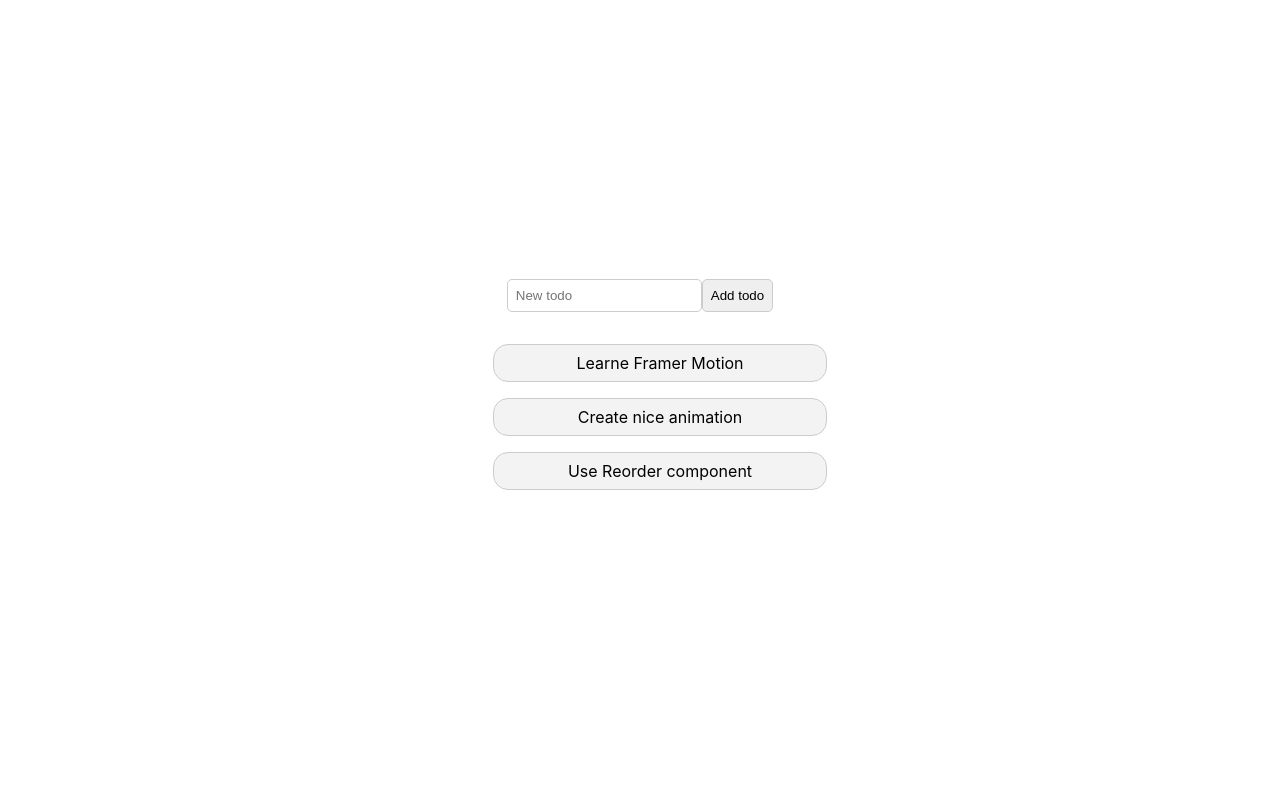
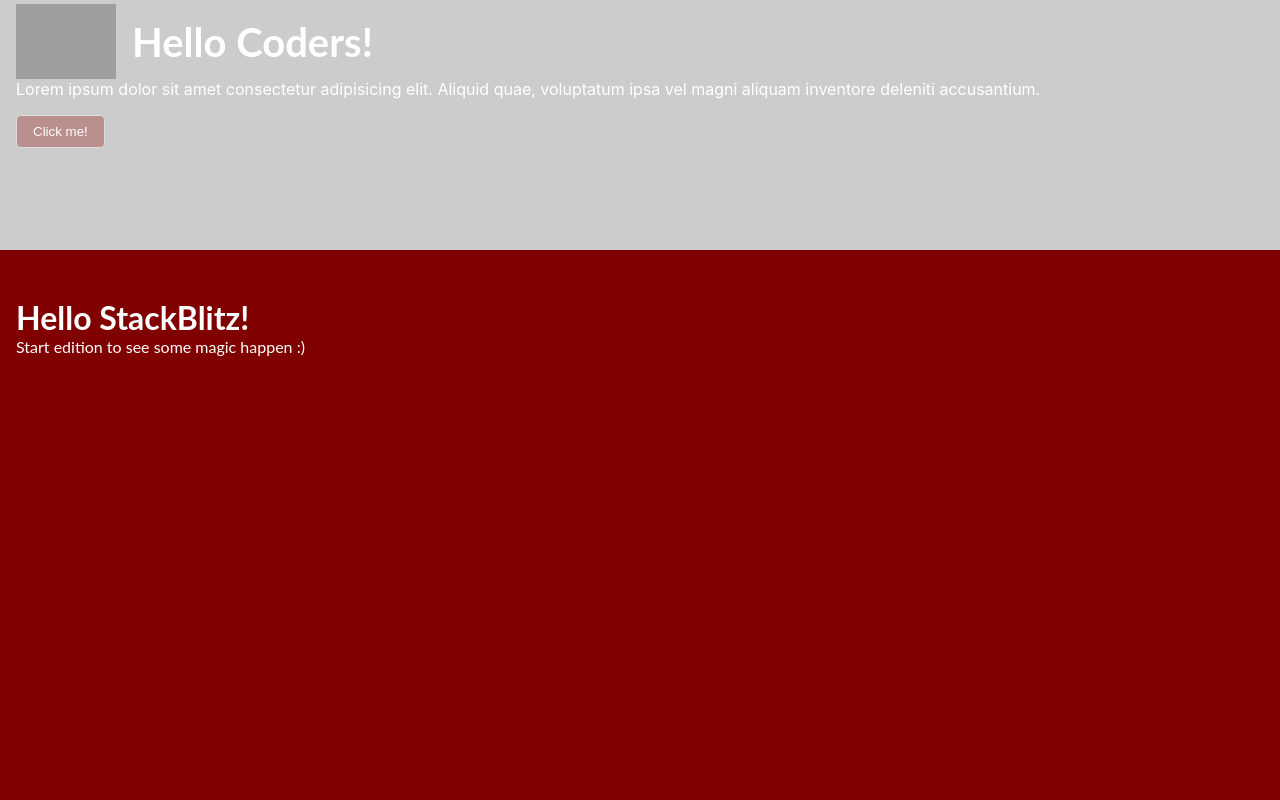
Before and after one commit to Aleksandr-Glebik/react-animation, a React (Create React App) app: page / in a window 1280 px wide. Shown: the top 800 px of the page. Built offline with nearby package versions, Linux system fonts and the light colour scheme; grey boxes are pictures that could not be loaded.

Commit message:
feat: add new markup to create animation for header - MotionValues

```diff
--- a/src/App.css
+++ b/src/App.css
@@ -1,27 +1,40 @@
-.App {
+* {
+  margin: 0;
+  padding: 0;
+  box-sizing: border-box;
+}
+h1,
+h2,
+p {
+  font-family: Lato;
+  margin: 0;
+}
+.flex {
   display: flex;
-  justify-content: center;
+  flex-direction: row;
+  gap: 1rem;
   align-items: center;
-  flex-direction: column;
-  width: 100vw;
+}
+.header {
+  background-color: #ccc;
+  color: white;
+  padding: 0.25rem 1rem;
+  position: sticky;
+  top: 0;
+  width: 100%;
+  overflow: hidden;
+}
+.section {
   height: 100vh;
-  text-align: center;
+  padding: 3rem 1rem;
+  color: white;
 }
-ol {
-  list-style-type: none;
+button {
+  background-color: rosybrown;
+  outline: none;
+  border: 1px solid #ddd;
+  border-radius: 5px;
+  padding: 5px 10px;
+  color: white;
+  cursor: pointer;
 }
-
-li {
-  width: 300px;
-  padding: 0.5rem 1rem;
-  margin: 1rem 0;
-  background-color: rgb(243, 243, 243);
-  border: 1px solid #ccc;
-  border-radius: 15px;
-}
-
-input {
-  padding: 0.5rem;
-  border: 1px solid #ccc;
-  border-radius: 5px;
-}
--- a/src/App.js
+++ b/src/App.js
@@ -1,28 +1,18 @@
 import './App.css'
+import TheHeader from './components/TheHeader'
 
-import { useState } from 'react'
-import { CreateTodo } from './components/CreateTodo'
-import { Todos } from './components/Todos'
-
-const defaultTodos = [
-  {id: 1, title: 'Learne Framer Motion', completed: false},
-  {id: 2, title: 'Create nice animation', completed: false},
-  {id: 3, title: 'Use Reorder component', completed: false},
-]
 
 function App() {
-  const [todos, setTodos] = useState(defaultTodos)
-
-  const onRemove = (id) => {
-    setTodos(
-      todos.filter(todo => todo.id !== id)
-    )
-  }
-
    return (
-    <div className="App">
-      <CreateTodo onCreate={setTodos} />
-      <Todos todos={todos} setTodos={setTodos} onRemove={onRemove}/>
+    <div style={{position: 'relative'}}>
+      <TheHeader />
+      <div className="section" style={{backgroundColor: 'maroon'}}>
+        <h1>Hello StackBlitz!</h1>
+        <p>Start edition to see some magic happen :)</p>
+      </div>
+      <div className="section" style={{backgroundColor: 'peru'}}>
+        Contrary to popular belief, Lorem Ipsum is not simply random text. It has roots in a piece of classical Latin literature from 45 BC, making it over 2000 years old. Richard McClintock, a Latin professor at Hampden-Sydney College in Virginia, looked up one of the more obscure Latin words,
+      </div>
     </div>
   )
 }
--- /dev/null
+++ b/src/components/TheHeader.jsx
@@ -0,0 +1,44 @@
+import React from "react"
+
+const TheHeader = () => {
+    const height = 250
+    const imgWidth = 100
+    const fontSize = '40px'
+
+    return (
+        <header
+            className="header"
+            style={{
+                height
+            }}
+        >
+            <div className="flex">
+                <img src="https://images.unsplash.com/photo-1620288627223-53302f4e8c74?ixlib=rb-4.0.3&ixid=MnwxMjA3fDB8MHxwaG90by1wYWdlfHx8fGVufDB8fHx8&auto=format&fit=crop&w=764&q=80" alt="logo" style={{width: imgWidth}} />
+                <h2
+                    style={{
+                        fontSize
+                    }}
+                >
+                    Hello Coders!
+                </h2>
+            </div>
+            <div
+                style={{
+                    fontSize: 16
+                }}
+            >
+                Lorem ipsum dolor sit amet consectetur adipisicing elit. Aliquid quae, voluptatum ipsa vel magni aliquam inventore deleniti accusantium.
+            </div>
+            <button
+                style={{
+                    margin: '1rem 0 0',
+                    padding: '0.5rem 1rem',
+                }}
+            >
+                Click me!
+            </button>
+        </header>
+    )
+}
+
+export default TheHeader
```
